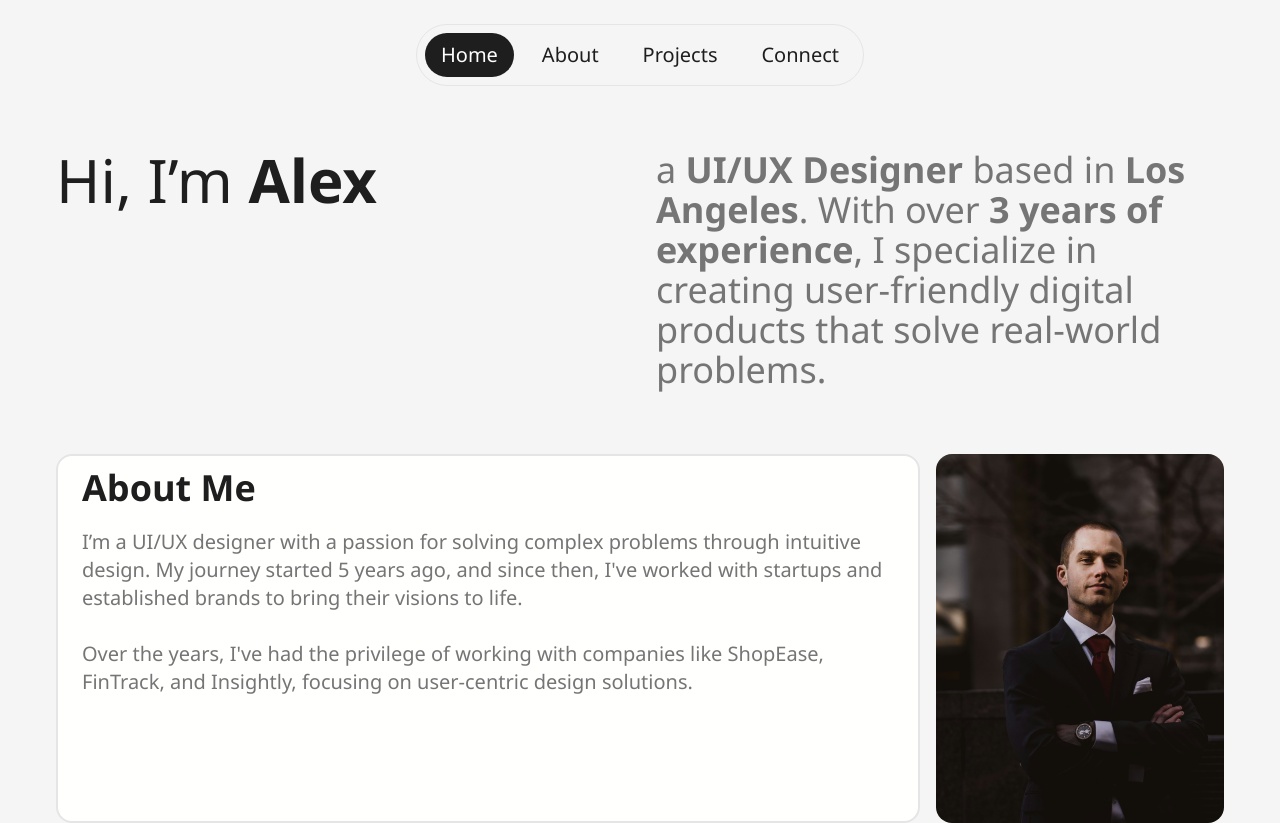
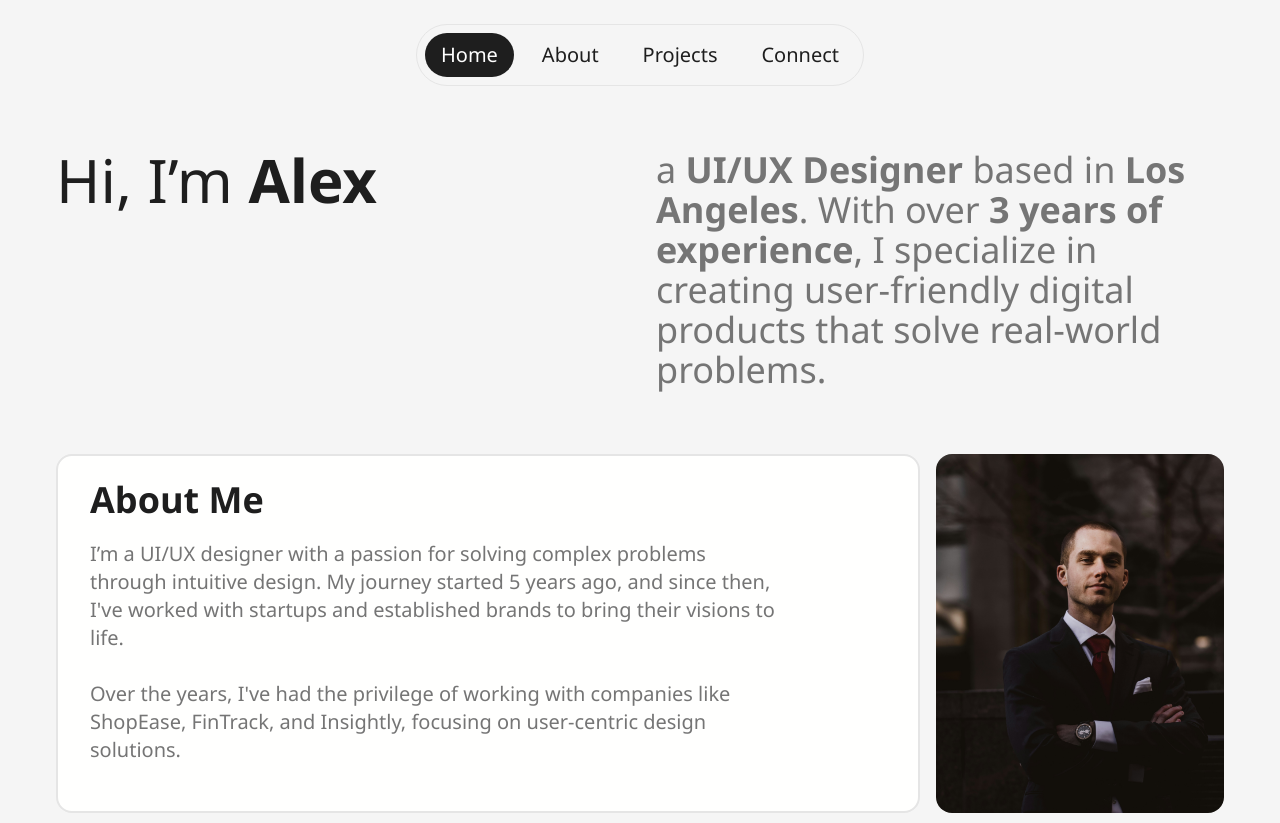
Before and after one commit to kwlsq/code-challenge-02, a Next.js app: page / in a window 1280 px wide. Built offline with nearby package versions, Linux system fonts and the light colour scheme.

Commit message:
enhance web article card

```diff
--- a/src/app/components/ArticleCard/index.tsx
+++ b/src/app/components/ArticleCard/index.tsx
@@ -15,16 +15,16 @@ const ArticleCard: FC<ArticleCardType> = ({
 }) => {
   return (
     <div className="flex flex-col md:flex-row-reverse gap-4">
-      <div className="flex md:w-1/4 ">
+      <div className="flex md:w-1/4">
         <Image
           height={100}
           width={200}
           src={imgSrc}
           alt={imgAlt}
-          className="object-cover object-top w-full h-[536px] md:h-[369px] rounded-2xl"
+          className="object-cover object-top w-full h-[536px] md:h-[359px] rounded-2xl"
         />
       </div>
-      <div className="flex flex-col md:w-3/4 rounded-2xl bg-[#FFFFFE] py-3 px-6 gap-5 border-2 border-[var(--border-grey)]">
+      <div className="flex flex-col md:w-3/4 rounded-2xl bg-[#FFFFFE] py-3 md:py-6 md:px-8 px-6 gap-5 border-2 border-[var(--border-grey)]">
         <div className="text-[var(--text-default)] text-4xl font-bold">
           {title}
         </div>
--- a/src/app/page.tsx
+++ b/src/app/page.tsx
@@ -15,7 +15,7 @@ export default function Home() {
           title="About Me"
           imgSrc="/img/about_me.jpg"
           imgAlt="image of a girl to represent about me"
-          description="I’m a UI/UX designer with a passion for solving complex problems through intuitive design. My journey started 5 years ago, and since then, I've worked with startups and established brands to bring their visions to life. <br/><br/>Over the years, I've had the privilege of working with companies like ShopEase, FinTrack, and Insightly, focusing on user-centric design solutions."
+          description="I’m a UI/UX designer with a passion for solving complex problems<br/>through intuitive design. My journey started 5 years ago, and since then, <br/>I've worked with startups and established brands to bring their visions to <br/>life. <br/><br/>Over the years, I've had the privilege of working with companies like <br/>ShopEase, FinTrack, and Insightly, focusing on user-centric design <br/>solutions."
         />
       </main>
     </div>
```
